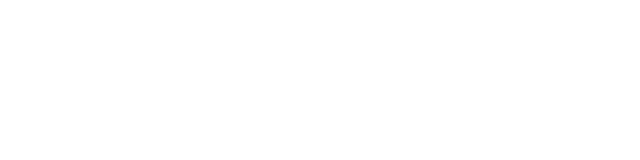
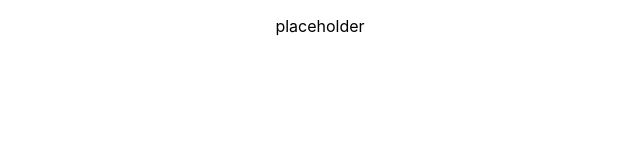
Before and after one commit to dsstevens/Mixtape, a React (Create React App) app: page /1/1 in a window 1280 px wide. Shown: the top 160 px of the page, without its empty margins (320-960 px from the left). Built offline with nearby package versions, Linux system fonts and the light colour scheme.

Commit message:
refactor: Fixes TSX error by adding return placeholders

```diff
--- a/src/components/AlbumDetail/AlbumDetail.tsx
+++ b/src/components/AlbumDetail/AlbumDetail.tsx
@@ -1,7 +1,9 @@
 import React from 'react';
 
 const AlbumDetail = () => {
-
-}
+  return (
+    <p>placeholder</p>
+  );
+};
 
 export default AlbumDetail;
--- a/src/components/AlbumsByYear/AlbumsByYear.ts
+++ b/src/components/AlbumsByYear/AlbumsByYear.tsx
@@ -1,7 +1,9 @@
 import React from 'react';
 
 const AlbumsByYear = () => {
-
-}
+  return (
+    <p>placeholder</p>
+  );
+};
 
 export default AlbumsByYear;
```
